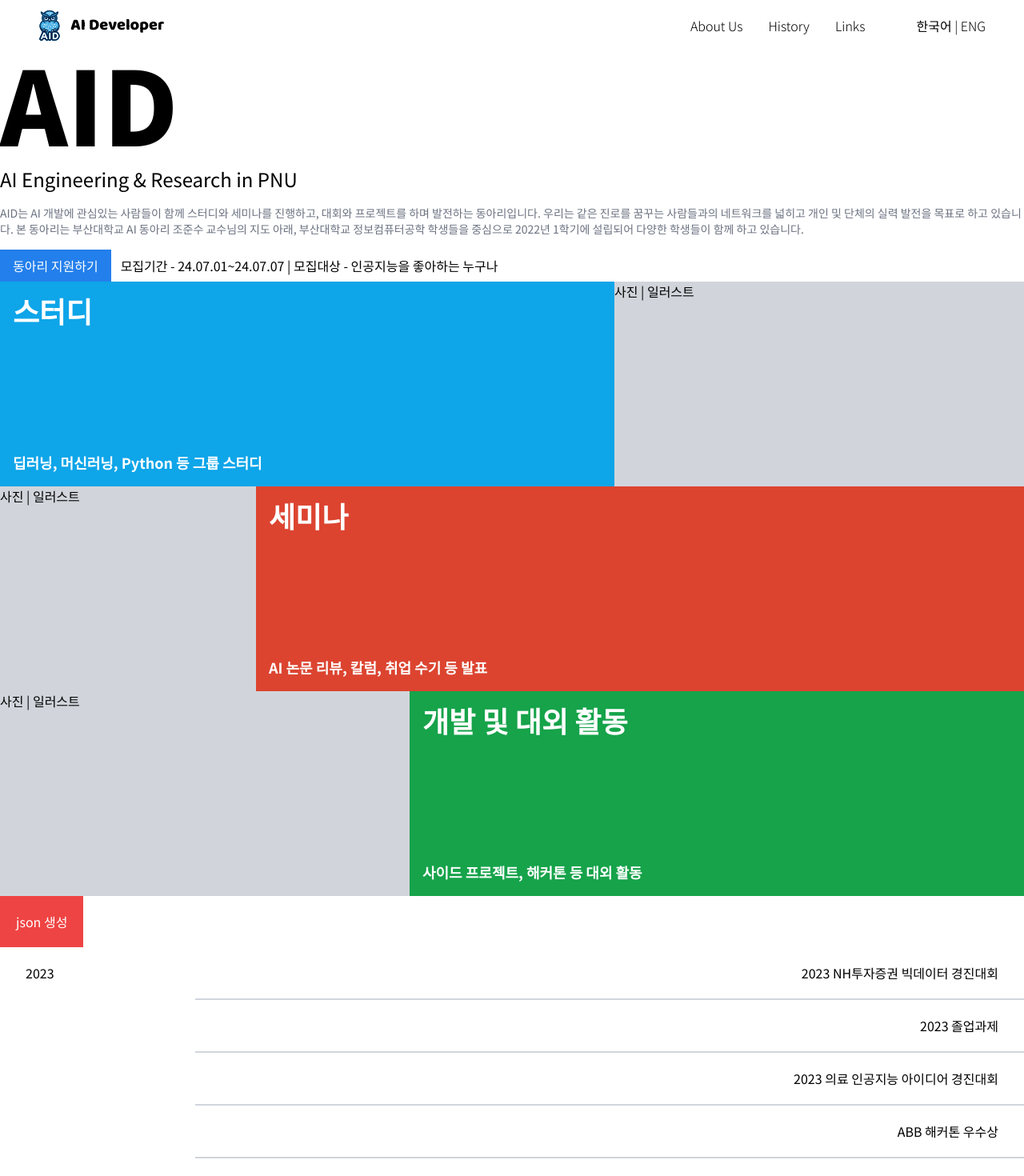
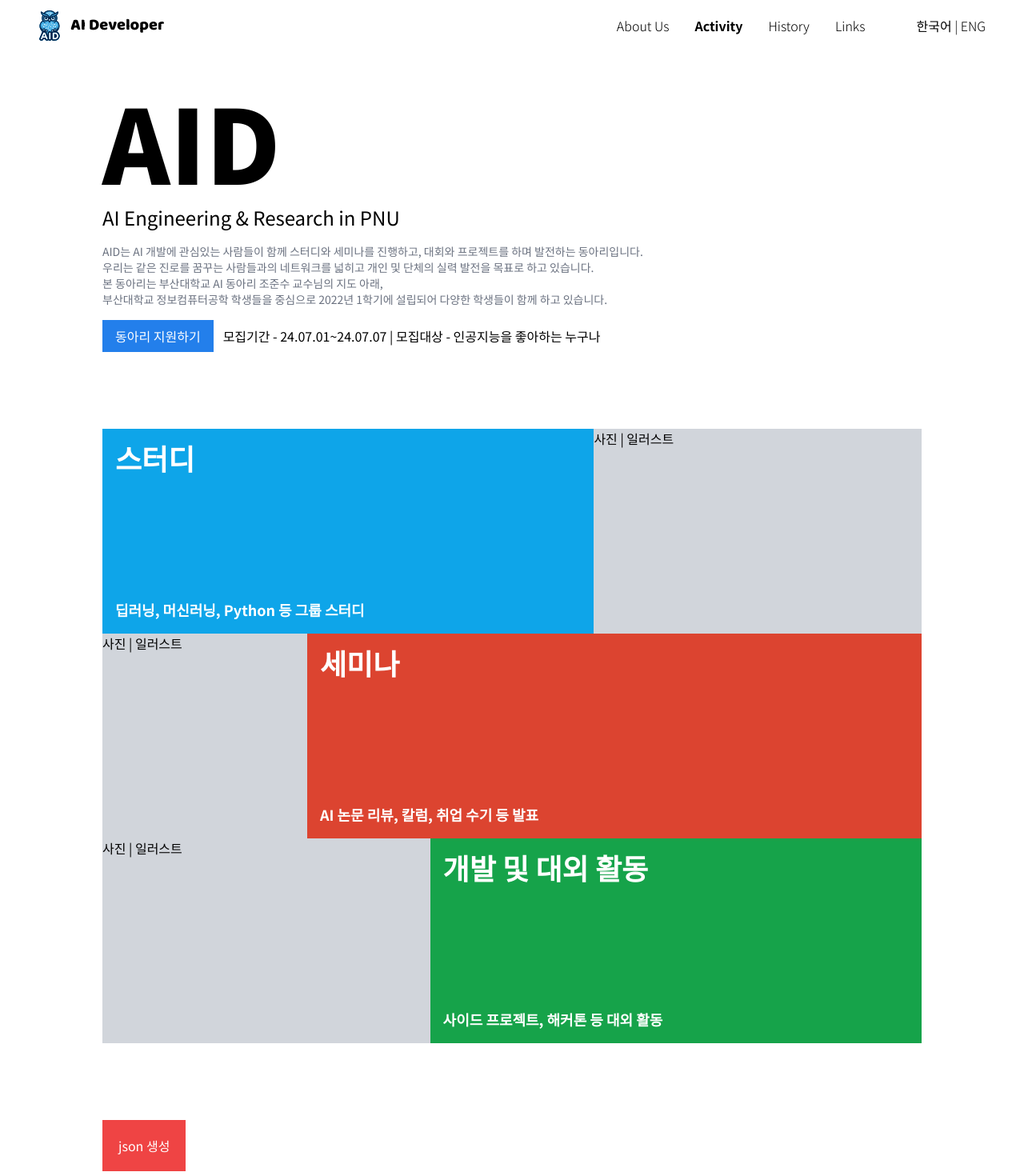
Before and after one commit to PNU-AID/homepage, a Next.js app: page / in a window 1280 px wide. Shown: the top 1470 px of the page at 80% size. Built offline with nearby package versions, Linux system fonts and the light colour scheme.

Commit message:
DeskTop CSS 완료

```diff
--- a/app/component/activity.tsx
+++ b/app/component/activity.tsx
@@ -1,6 +1,6 @@
 export default function Activity() {
   return (
-    <div className="">
+    <section className="" id="Activity">
       <div className="flex h-64">
         <div className="w-3/5 flex flex-col bg-sky-500 justify-between text-white px-4 py-4">
           <h3 className="text-4xl font-black">스터디</h3>
@@ -34,6 +34,6 @@ export default function Activity() {
           </p>
         </div>
       </div>
-    </div>
+    </section>
   );
 }
--- a/app/component/aidtop.tsx
+++ b/app/component/aidtop.tsx
@@ -1,15 +1,15 @@
 export default function AidTop() {
   return (
-    <div className="">
+    <section className="" id="AboutUs">
       <div className="space-y-4">
         <h1 className="font-black text-9xl">AID</h1>
         <h6 className="text-2xl">AI Engineering & Research in PNU</h6>
         <p className="text-sm text-gray-500">
           AID는 AI 개발에 관심있는 사람들이 함께 스터디와 세미나를 진행하고,
-          대회와 프로젝트를 하며 발전하는 동아리입니다.
+          대회와 프로젝트를 하며 발전하는 동아리입니다.<br/>
           우리는 같은 진로를 꿈꾸는 사람들과의 네트워크를 넓히고
-          개인 및 단체의 실력 발전을 목표로 하고 있습니다.
-          본 동아리는 부산대학교 AI 동아리 조준수 교수님의 지도 아래,
+          개인 및 단체의 실력 발전을 목표로 하고 있습니다.<br/>
+          본 동아리는 부산대학교 AI 동아리 조준수 교수님의 지도 아래,<br/>
           부산대학교 정보컴퓨터공학 학생들을 중심으로 2022년 1학기에 설립되어
           다양한 학생들이 함께 하고 있습니다.
         </p>
@@ -23,6 +23,6 @@ export default function AidTop() {
         </div>
       </div>
 
-    </div>
+    </section>
   );
 }
--- a/app/component/footer.tsx
+++ b/app/component/footer.tsx
@@ -3,7 +3,7 @@ import Logo from "./logo";
 
 export default function Navi() {
   return (
-    <footer className="top-0 w-100 px-12 py-3 flex-col">
+    <footer className="top-0 w-100 px-12 py-3 flex-col space-y-5">
       <div className="flex justify-between">
         <div className="flex-col gap-5">
           <Logo/>
--- a/app/component/history.tsx
+++ b/app/component/history.tsx
@@ -43,7 +43,7 @@ export default function History() {
   } , [])
 
   return (
-    <div className="">
+    <section className="" id="History">
       <button
         className="bg-red-500 text-white px-5 py-5"
         onClick={(e)=>notionFetcher()}
@@ -76,6 +76,6 @@ export default function History() {
           )
         })
       }
-    </div>
+    </section>
   );
 }
--- a/app/component/navi.tsx
+++ b/app/component/navi.tsx
@@ -1,13 +1,54 @@
+"use client"
 import Logo from "./logo";
+import { useState, useEffect } from "react";
 
 export default function Navi() {
+  const [currentSection, setCurrentSection] = useState<string>('');
+
+  useEffect(() => {
+    const handleScroll = () => {
+      const sections = document.querySelectorAll('section');
+      let nearestSection = '';
+      let minDistance = Number.MAX_SAFE_INTEGER;
+
+      sections.forEach(section => {
+        const sectionTop = section.offsetTop;
+        const sectionHeight = section.clientHeight;
+        const centerY = window.scrollY + window.innerHeight / 2;
+        const distance = Math.abs(sectionTop + sectionHeight / 2 - centerY);
+
+        if (distance < minDistance) {
+          minDistance = distance;
+          nearestSection = section.id;
+        }
+      });
+
+      setCurrentSection(nearestSection);
+      console.log(nearestSection);
+    }
+
+    window.addEventListener('scroll', handleScroll);
+
+    // 컴포넌트가 언마운트될 때 이벤트 리스너 제거
+    return () => {
+      window.removeEventListener('scroll', handleScroll);
+    };
+  }, []);
+
   return (
-    <nav className="top-0 w-100 px-12 py-3 flex justify-between">
+    <nav className="bg-white top-0 w-full px-12 py-3 flex justify-between fixed top-0">
       <Logo/>
       <div className="flex items-center font-light space-x-16">
         <menu className="space-x-8">
-          <a>About Us</a>
-          <a>History</a>
+          <a href="#AboutUs" className={currentSection == 'AboutUs' ? 'font-bold': ''}>
+            About Us
+          </a>
+          <a href="#Activity" className={currentSection == 'Activity' ? 'font-bold': ''}>
+            Activity
+          </a>
+          <a href="#History" className={currentSection == 'History' ? 'font-bold': ''}>
+            History
+          </a>
           <a>Links</a>
         </menu>
         <menu>
--- a/app/layout.tsx
+++ b/app/layout.tsx
@@ -21,11 +21,13 @@ export default function RootLayout({
   children: React.ReactNode;
 }>) {
   return (
-    <html lang="en">
+    <html lang="en" className="scroll-smooth">
       <body className={`${notoSansKr.className} ${balooBhai.variable}`}>
         <Navi />
-        {children}
-        <Footer></Footer>
+        <div className="mt-16">
+          {children}
+          <Footer></Footer>
+        </div>
       </body>
     </html>
   );
--- a/app/page.tsx
+++ b/app/page.tsx
@@ -4,10 +4,12 @@ import History from "./component/history";
 
 export default function Home() {
   return (
-    <main>
-      <AidTop />
-      <Activity />
-      <History />
-    </main>
+    <div className="flex justify-center">
+      <main className="w-4/5 space-y-24 py-12">
+        <AidTop />
+        <Activity />
+        <History />
+      </main>
+    </div>
   );
 }
```
